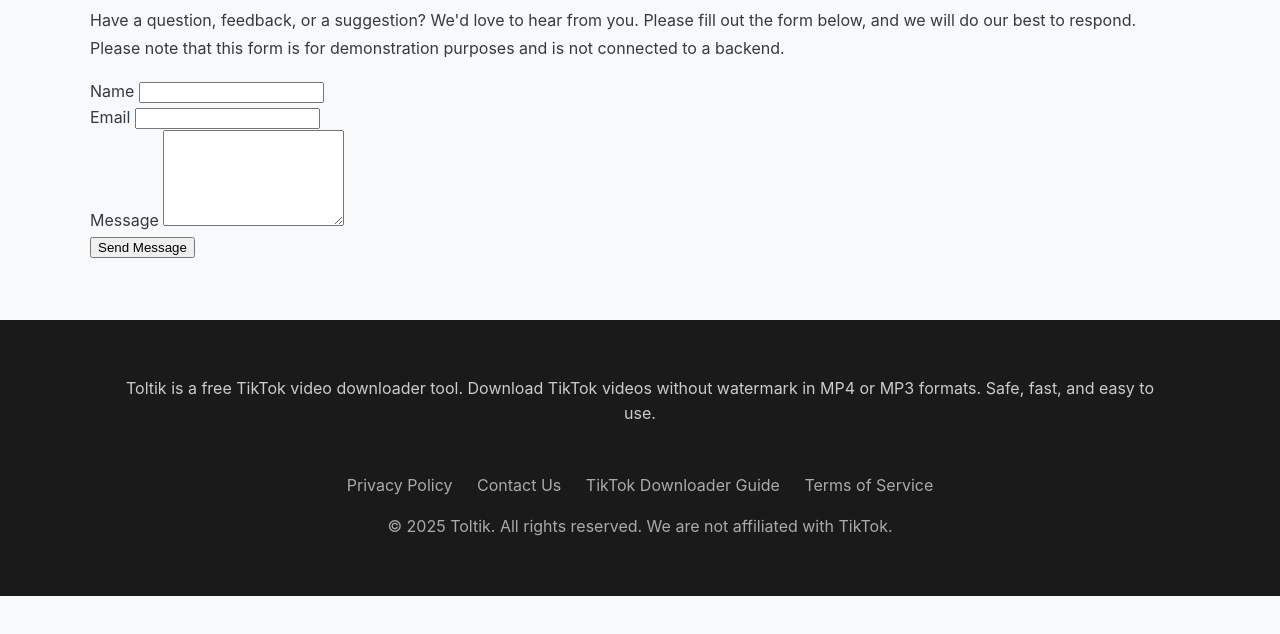
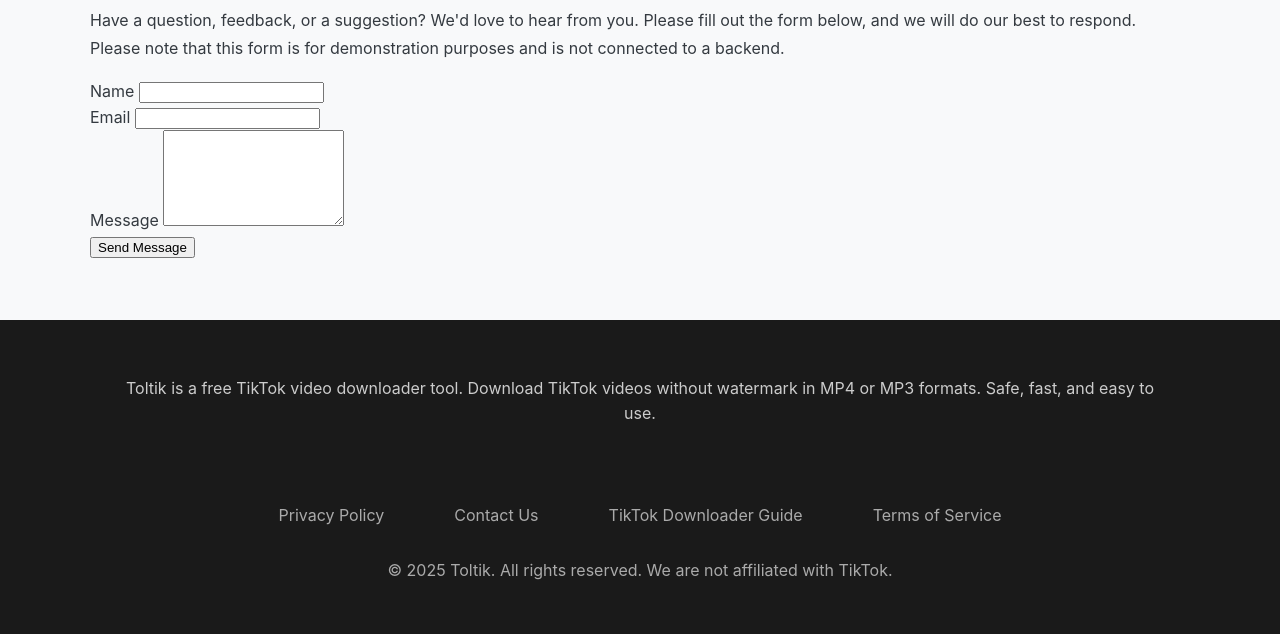
Before and after one commit to redlam10/toltik-downloader, a website: page public/contact.html in a window 1280 px wide. Shown: the part 232-866 px from the top of the page. Before the commit the page ends 828 px from the top, so only its background shows below. Drawn offline with Linux system fonts and the light colour scheme.

Commit message:
Add files via upload

```diff
--- a/public/contact.html
+++ b/public/contact.html
@@ -64,12 +64,13 @@
             <p>Toltik is a free TikTok video downloader tool. Download TikTok videos without watermark in MP4 or MP3 formats. Safe, fast, and easy to use.</p>
         </div>
 
-        <div class="footer-links">
-            <a href="/privacy.html">Privacy Policy</a>
-            <a href="/contact.html">Contact Us</a>
-            <a href="/seo-content.html">TikTok Downloader Guide</a>
-            <a href="/terms.html">Terms of Service</a>
-        </div>
+        <div class="footer-links" style="display:flex; flex-wrap:wrap; gap:20px; justify-content:center; margin:20px 0;">
+    <a href="/privacy.html" style="font-size:16px; padding:10px 15px; display:inline-block;">Privacy Policy</a>
+    <a href="/contact.html" style="font-size:16px; padding:10px 15px; display:inline-block;">Contact Us</a>
+    <a href="/seo-content.html" style="font-size:16px; padding:10px 15px; display:inline-block;">TikTok Downloader Guide</a>
+    <a href="/terms.html" style="font-size:16px; padding:10px 15px; display:inline-block;">Terms of Service</a>
+</div>
+
 
         <!-- LES LIENS EXTERNES ONT ÉTÉ SUPPRIMÉS -->
 
```
Also changed, not shown: public/blog.html (+7 -6 lines), public/faq.html (+7 -6 lines), public/guide-telechargement-tiktok.html (+7 -6 lines), public/index.html (+7 -6 lines), public/privacy.html (+6 -6 lines), public/seo-content.html (+7 -6 lines), public/services.html (+7 -6 lines), public/terms.html (+7 -6 lines).
